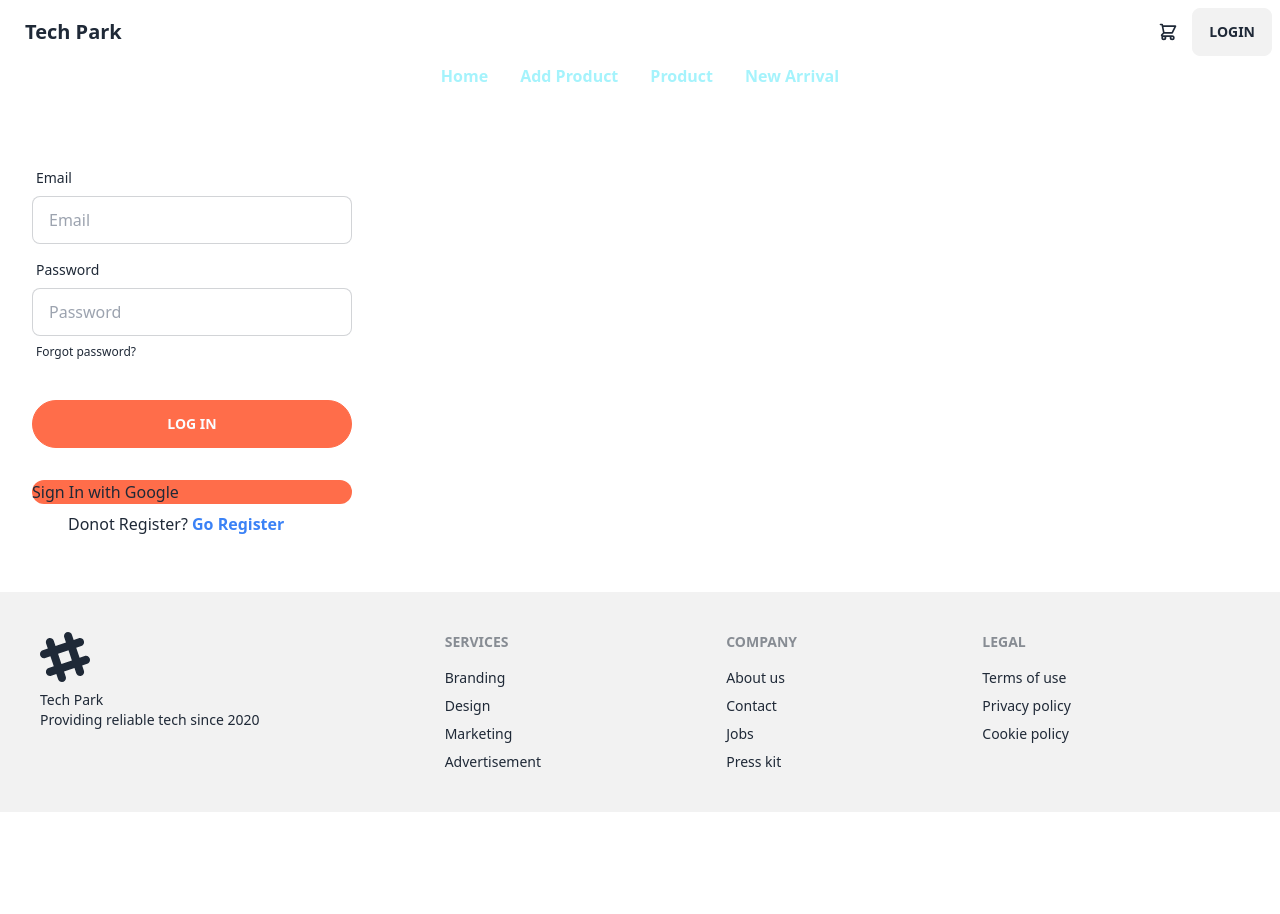
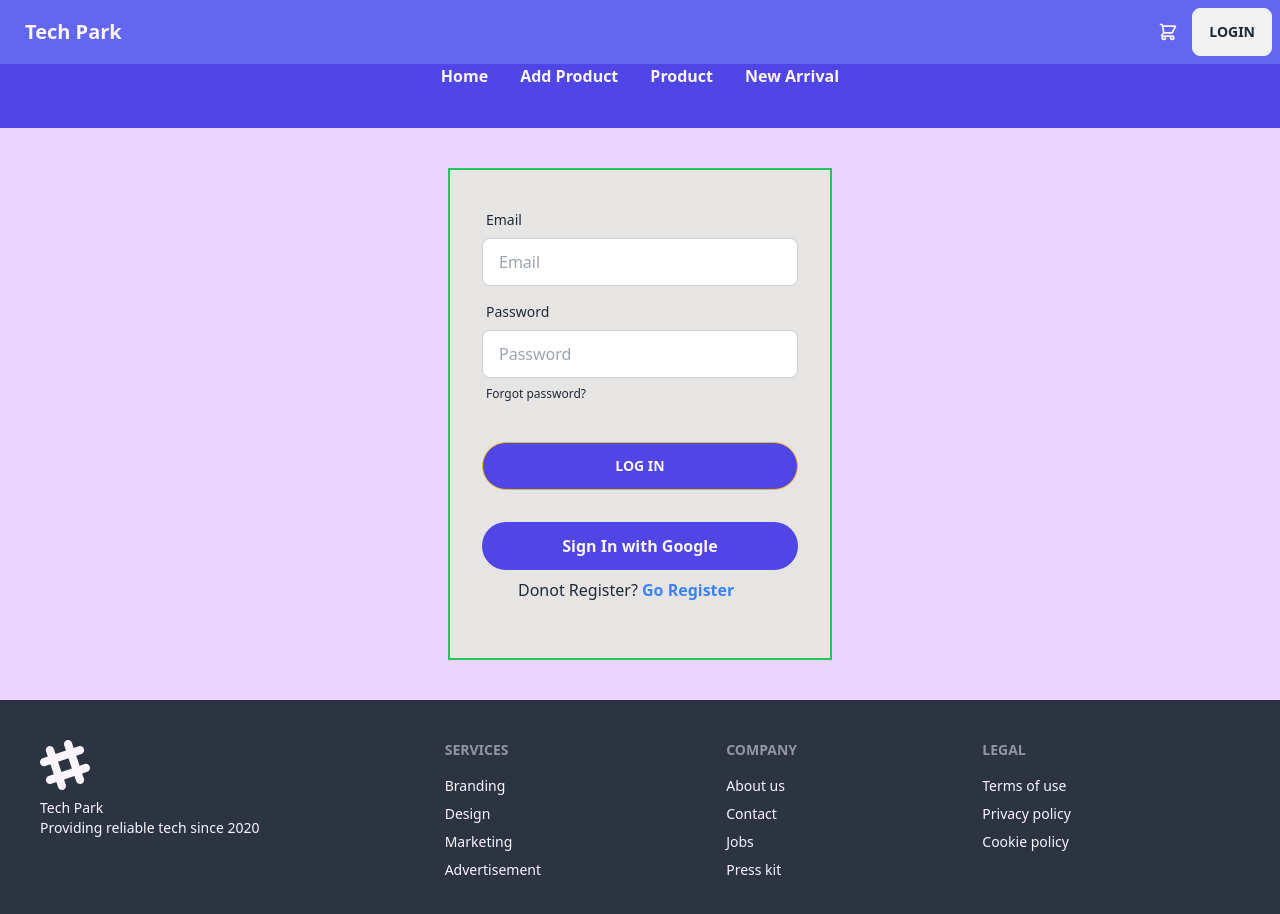
Before and after one commit to Shammo06/Tech-park-client, a React (Vite) app: page /login in a window 1280 px wide. Shown: the top 914 px of the page. Before the commit the page ends 812 px from the top, so only its background shows below. Built offline with nearby package versions, Linux system fonts and the light colour scheme; no server answers.

Commit message:
add delete option

```diff
--- a/src/Component/AuthContext/AuthProvider.jsx
+++ b/src/Component/AuthContext/AuthProvider.jsx
@@ -15,7 +15,7 @@ const AuthProvider = ({children}) => {
         return createUserWithEmailAndPassword(auth, email, password)
     }
 
-    const addCart = (data) =>{
+const addCart = (data) =>{
         fetch('http://localhost:5000/cart', {
             method: 'POST',
             headers: {
@@ -52,7 +52,7 @@ const AuthProvider = ({children}) => {
         }
     }, [])
 
-        const logOut = () => {
+    const logOut = () => {
         setLoading(true);
         return signOut(auth);
     }
--- a/src/Component/Footer.jsx
+++ b/src/Component/Footer.jsx
@@ -2,7 +2,7 @@
 
 const Footer = () => {
     return (
-        <footer className="footer p-10 bg-base-200 text-base-content">
+        <footer className="footer p-10 bg-neutral text-purple-50">
         <aside>
           <svg width="50" height="50" viewBox="0 0 24 24" xmlns="http://www.w3.org/2000/svg" fillRule="evenodd" clipRule="evenodd" className="fill-current"><path d="M22.672 15.226l-2.432.811.841 2.515c.33 1.019-.209 2.127-1.23 2.456-1.15.325-2.148-.321-2.463-1.226l-.84-2.518-5.013 1.677.84 2.517c.391 1.203-.434 2.542-1.831 2.542-.88 0-1.601-.564-1.86-1.314l-.842-2.516-2.431.809c-1.135.328-2.145-.317-2.463-1.229-.329-1.018.211-2.127 1.231-2.456l2.432-.809-1.621-4.823-2.432.808c-1.355.384-2.558-.59-2.558-1.839 0-.817.509-1.582 1.327-1.846l2.433-.809-.842-2.515c-.33-1.02.211-2.129 1.232-2.458 1.02-.329 2.13.209 2.461 1.229l.842 2.515 5.011-1.677-.839-2.517c-.403-1.238.484-2.553 1.843-2.553.819 0 1.585.509 1.85 1.326l.841 2.517 2.431-.81c1.02-.33 2.131.211 2.461 1.229.332 1.018-.21 2.126-1.23 2.456l-2.433.809 1.622 4.823 2.433-.809c1.242-.401 2.557.484 2.557 1.838 0 .819-.51 1.583-1.328 1.847m-8.992-6.428l-5.01 1.675 1.619 4.828 5.011-1.674-1.62-4.829z"></path></svg>
           <p>Tech Park<br/>Providing reliable tech since 2020</p>
--- a/src/Component/HomeContent/Newsteller.jsx
+++ b/src/Component/HomeContent/Newsteller.jsx
@@ -9,7 +9,7 @@ const Newsteller = () => {
             </div>
              <div className="flex">
                 <input  type="text" placeholder="Email Address" className="h-14 input-primary w-96 rounded-l-lg pl-3" />
-                <button  className="text-white h-14 bg-orange-500 w-32 rounded-r-lg">Subscribe</button>
+                <button  className="text-white h-14 bg-indigo-700 w-32 rounded-r-lg">Subscribe</button>
             </div>
         </div>
     );
--- a/src/Component/HomeContent/ViewCard/ViewCard.jsx
+++ b/src/Component/HomeContent/ViewCard/ViewCard.jsx
@@ -1,22 +1,35 @@
-import { useContext} from "react";
+import { useContext, useState} from "react";
 import { AuthContext } from "../../AuthContext/AuthProvider";
 import { useLoaderData } from "react-router-dom";
 
 
 const ViewCard = () => {
-    let total = 0
+
+
     const {user}= useContext(AuthContext);
     const data = useLoaderData();
     const email = user.email
 
     const targetData = data.filter(data=> data.email=== email)
-    if (targetData) {
-        targetData.forEach(data => {
-            const price= parseInt(data.data.price);
-            total += price
-        });
-      }
-    console.log(targetData);
+    const [product, setProduct] = useState(targetData);
+
+
+
+    const handleClick=(id) => {
+
+        fetch(`http://localhost:5000/cart/${id}`, {
+            method: 'DELETE'
+        })
+            .then(res => res.json())
+            .then(data => {
+                if (data.deletedCount > 0) {
+                    console.log('deleted successfully');
+                    const remaining = product.filter(item => item._id !== id);
+                    setProduct(remaining);
+
+                }
+            })
+    }
 
 
 
@@ -30,17 +43,19 @@ const ViewCard = () => {
                         <th>Category</th>
                         <th>Brand</th>
                         <th>Price</th>
+                        <th>Activity</th>
                     </tr>
                     </thead>
                     <tbody>
 
                     {
-                        targetData.map(data =>
+                        product.map(data =>
                             <tr key={data._id}>
                             <th>{data.data.name}</th>
                             <td>{data.data.type}</td>
                             <td>{data.data.brand}</td>
                             <td>{data.data.price}</td>
+                            <td><button className='btn' onClick={()=>handleClick(data._id)}>Remove</button></td>
 
                     </tr>
                     )
@@ -49,7 +64,7 @@ const ViewCard = () => {
                 </table>
 
                 </div>
-                <h1 className="text-2xl ">Total Amount: {total}</h1>
+
         </div>
     );
 };
--- a/src/Component/LogIn.jsx
+++ b/src/Component/LogIn.jsx
@@ -27,8 +27,8 @@ const LogIn = () => {
         .catch(error=>console.log(error.message))
     }
     return (
-        <div>
-        <form onSubmit={handleSubmit} className="card-body w-80 md:w-96">
+        <div className="py-10 bg-purple-200 ">
+        <form onSubmit={handleSubmit} className=" w-80 md:w-96 bg-stone-200 mx-auto card-body border-2 bg- border-green-500">
             <div className="form-control">
             <label className="label">
                 <span className="label-text">Email</span>
@@ -44,11 +44,11 @@ const LogIn = () => {
                 <a href="#" className="label-text-alt link link-hover">Forgot password?</a>
             </label>
             </div>
-            <div className="form-control mt-6">
-            <button className="btn btn-warning rounded-full bg-[#ff6d4a] border-[#ff6d4a] text-[#fafcff]">Log In</button>
+            <div className="form-control mt-6 ">
+            <button className="btn btn-warning bg-indigo-600 rounded-full  text-purple-50">Log In</button>
             </div>
-            <div onClick={handleClick} className="form-control mt-6  rounded-full bg-[#ff6d4a] border-[#ff6d4a]">
-                <p>Sign In with Google</p>
+            <div onClick={handleClick} className="form-control mt-6 bg-indigo-600 rounded-full text-purple-50 h-12">
+                <p className="text-center font-semibold pt-3">Sign In with Google</p>
             </div>
             <div className="mb-6 px-9">
             <p>Donot Register? <Link className="text-blue-500 font-bold" to='/registration'>Go Register</Link></p>
--- a/src/Component/Navbar.jsx
+++ b/src/Component/Navbar.jsx
@@ -12,32 +12,32 @@ const Navbar = () => {
     }
 
     return (
-        <div className="">
-          <div className="navbar bg-base-100">
+        <div className="bg-indigo-500">
+          <div className="navbar ">
             <div className="flex-1">
-            <a className="btn btn-ghost normal-case text-xl">Tech Park</a>
+            <a className="btn text-purple-50 btn-ghost normal-case text-xl">Tech Park</a>
             </div>
             <div className="flex-none">
             <div className="dropdown dropdown-end">
               <label tabIndex={0} className="btn btn-ghost btn-circle">
                 <div className="indicator ">
-                  <NavLink to='/viewCart'><svg xmlns="http://www.w3.org/2000/svg" className="h-5 w-5" fill="none" viewBox="0 0 24 24" stroke="currentColor"><path strokeLinecap="round" strokeLinejoin="round" strokeWidth="2" d="M3 3h2l.4 2M7 13h10l4-8H5.4M7 13L5.4 5M7 13l-2.293 2.293c-.63.63-.184 1.707.707 1.707H17m0 0a2 2 0 100 4 2 2 0 000-4zm-8 2a2 2 0 11-4 0 2 2 0 014 0z" /></svg></NavLink>
+                  <NavLink to='/viewCart'><svg xmlns="http://www.w3.org/2000/svg" className="h-5 w-5 text-purple-50" fill="none" viewBox="0 0 24 24" stroke="currentColor"><path strokeLinecap="round" strokeLinejoin="round" strokeWidth="2" d="M3 3h2l.4 2M7 13h10l4-8H5.4M7 13L5.4 5M7 13l-2.293 2.293c-.63.63-.184 1.707.707 1.707H17m0 0a2 2 0 100 4 2 2 0 000-4zm-8 2a2 2 0 11-4 0 2 2 0 014 0z" /></svg></NavLink>
                 </div>
               </label>
             </div>
             {
               user ?
               <div className="flex gap-2">
-                <button>{user.displayName}</button>
+                <button className="text-purple-50">{user.displayName}</button>
                 <div className="w-12 rounded-full"><img className="rounded-full" src={user.photoURL}/></div>
                 <button onClick={handleClick} className="btn">LogOut</button>
               </div>
               :
-              <NavLink to="/login"><button className="btn">LogIn</button></NavLink>
+              <NavLink to="/login"><button className="btn ">LogIn</button></NavLink>
             }
             </div>
         </div>
-        <div className="flex justify-center md:gap-8 gap-4  bg-base-100 font-semibold text-cyan-200 pb-10">
+        <div className="flex justify-center md:gap-8 gap-4   font-semibold text-purple-50 bg-indigo-600 pb-10">
           <NavLink to="/"><h1>Home</h1></NavLink>
           <NavLink to="/addProduct"><h1>Add Product</h1></NavLink>
           <NavLink to="/product"><h1>Product</h1></NavLink>
--- a/src/Component/Registration.jsx
+++ b/src/Component/Registration.jsx
@@ -29,13 +29,13 @@ const Registration = () => {
               })
             return
         }
-        if (!/[!@#$%^&*()_+\-={};':"\\|,.<>/?]+/.test(password)){
-            swal({
-                text: "Password must contain at least one special character",
-                timer: 2000
-              })
-            return
-        }
+        // if (!/[!@#$%^&*()_+\-={};':"\\|,.<>/?]+/.test(password)){
+        //     swal({
+        //         text: "Password must contain at least one special character",
+        //         timer: 2000
+        //       })
+        //     return
+        // }
 
         createUser(email,password)
         .then(result => {
@@ -43,7 +43,7 @@ const Registration = () => {
                 displayName: name,
                 photoURL:photo
             })
-            console.log(result.user)
+
         })
         .catch((error) => {
             console.log(error.message)
@@ -53,8 +53,8 @@ const Registration = () => {
 
     }
     return (
-        <div>
-        <form onSubmit={handleSubmit} className="card-body w-80 md:w-96">
+        <div className="py-10 bg-purple-200 ">
+        <form onSubmit={handleSubmit} className="card-body w-80 md:w-96 bg-stone-200 mx-auto border-2 bg- border-green-500">
             <div className="form-control">
             <label className="label">
                 <span className="label-text">Your Name</span>
@@ -81,7 +81,7 @@ const Registration = () => {
 
             </div>
             <div className="form-control mt-6">
-            <button className="btn btn-warning rounded-full bg-[#ff6d4a] border-[#ff6d4a] text-[#fafcff]">Register</button>
+            <button className="btn btn-warning rounded-full bg-indigo-600  text-purple-50">Register</button>
             </div>
             <div className="mb-6 px-9">
             <p>Already Register? <Link className="text-blue-500 font-bold" to='/logIn'>Go LogIn</Link></p>
```
Also changed, not shown: src/Component/Brand/slide.jsx (deleted, +0 -37 lines), src/main.jsx (+5 -6 lines).
